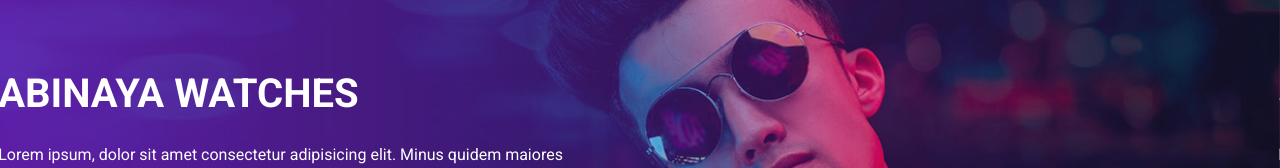
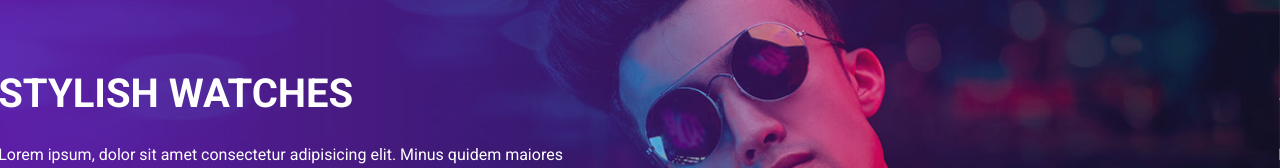
Before and after one commit to Abinayamohana/samplecss_file, a plain HTML site: page index.html in a window 1280 px wide. Shown: the part 224-392 px from the top of the page. Drawn offline with nearby package versions, Linux system fonts and the light colour scheme; some packages are replaced by stand-ins of ours.

Commit message:
Updated index.html

```diff
--- a/index.html
+++ b/index.html
@@ -93,7 +93,7 @@
                 <div class="col-md-7">
                   <div class="detail-box">
                     <h1>
-                      Abinaya Watches
+                      Stylish Watches
                     </h1>
                     <p>
                       Lorem ipsum, dolor sit amet consectetur adipisicing elit. Minus quidem maiores perspiciatis, illo maxime voluptatem a itaque suscipit.
```
